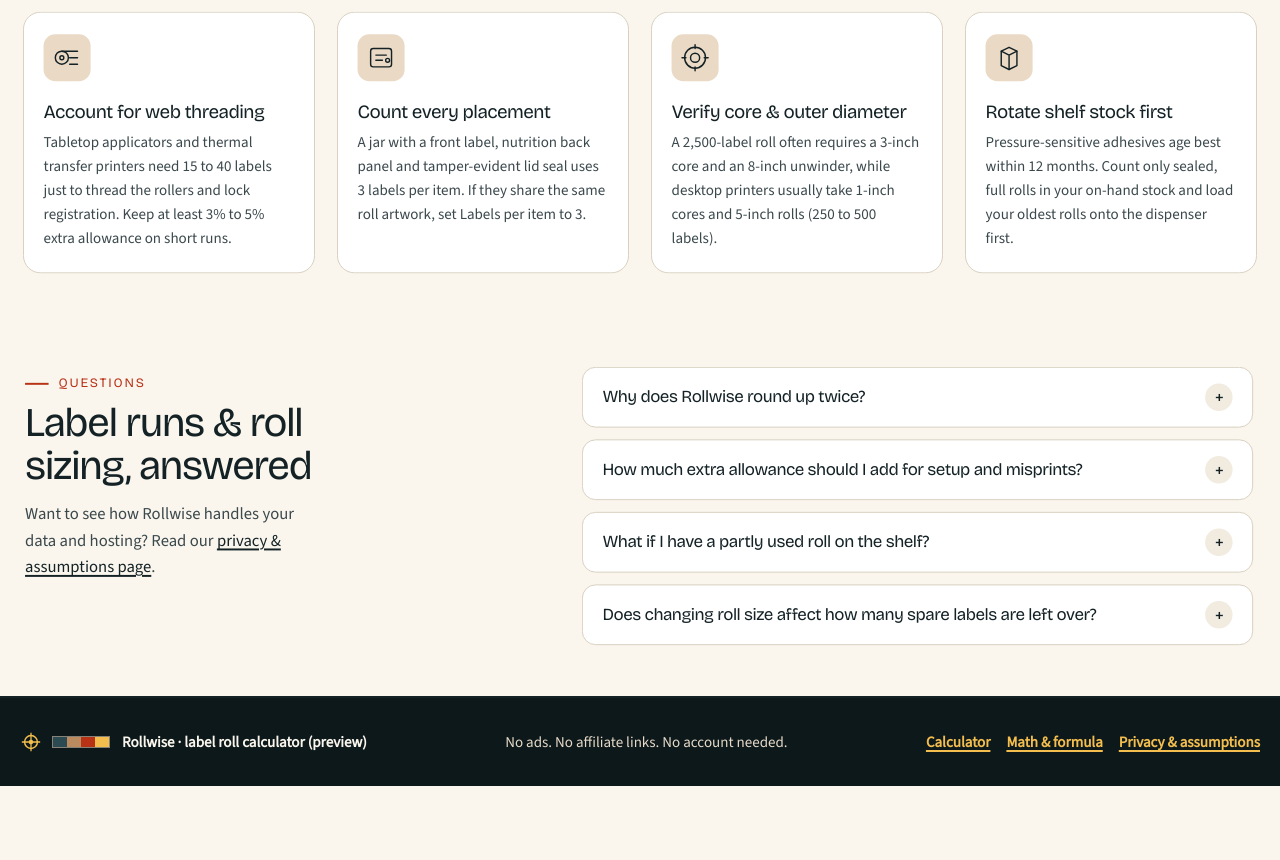
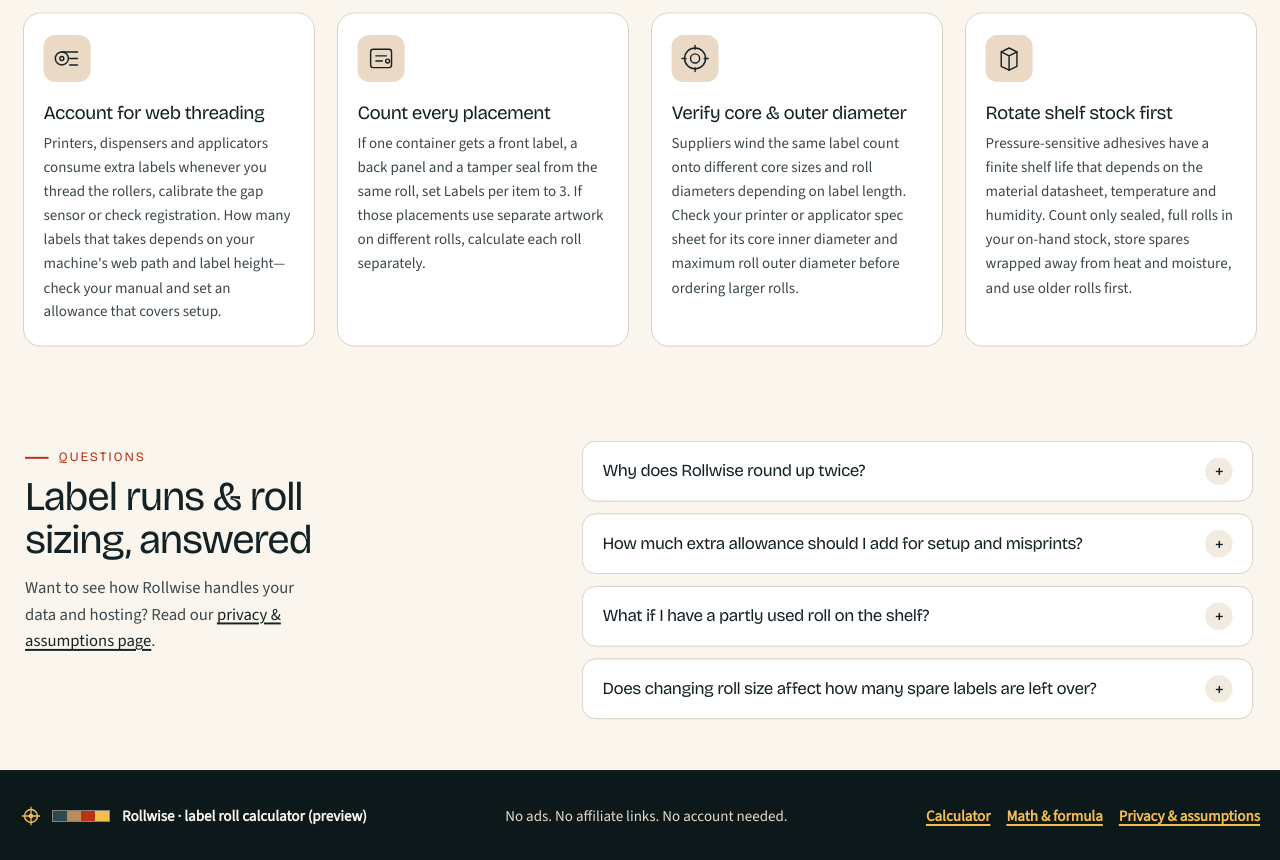
Before and after one commit to DankDude1028/Site-forge-, an Astro site in the folder packages/site-templates/label-roll-planner/: page / in a window 1280 px wide. Shown: the part 2540-3400 px from the top of the page. Before the commit the page ends 3326 px from the top, so only its background shows below. Built offline with nearby package versions, Linux system fonts and the light colour scheme; Astro itself is replaced by a stand-in of ours.

Commit message:
Remove unverified numeric rules of thumb from pressroom checklist and FAQ

```diff
--- a/packages/site-templates/label-roll-planner/src/pages/index.astro
+++ b/packages/site-templates/label-roll-planner/src/pages/index.astro
@@ -26,7 +26,7 @@ const faqs = [
   },
   {
     q: 'How much extra allowance should I add for setup and misprints?',
-    a: 'Hand-applied batches usually need 2% to 3% for crooked placement. Tabletop label dispensers and semi-automatic applicators commonly need 5% to 8% for web threading, splice leaders and registration checks.',
+    a: 'There is no single percentage for every shop. Hand-applied runs mainly lose occasional crooked or wrinkled labels, while printers and applicators also use a fixed length of label web each time you thread the rollers and align registration. On a short batch, that fixed setup strip is a larger share of the run than on a long batch—check how many labels your setup typically uses and set the allowance % to cover it.',
   },
   {
     q: 'What if I have a partly used roll on the shelf?',
@@ -34,7 +34,7 @@ const faqs = [
   },
   {
     q: 'Does changing roll size affect how many spare labels are left over?',
-    a: 'Yes. Smaller rolls (250 or 500 labels) leave fewer spare labels sitting on the shelf after a small batch, while larger rolls (1,000 or 2,500) often lower the price per label on high-volume runs. Check the live Roll Size Comparison table above to compare both.',
+    a: 'Yes. When your batch total is not an exact multiple of the roll capacity, rounding up to a whole roll leaves spare labels on the final roll. Use the Roll-Size Optimizer above to compare how different roll capacities change your order count and leftover labels—just confirm your printer or dispenser accepts the physical roll diameter.',
   },
 ];
 
@@ -456,7 +456,7 @@ const jsonLd = [
                 <path d="M16 14h24M28 24h12M28 34h12" />
               </svg>
               <h3>Account for web threading</h3>
-              <p>Tabletop applicators and thermal transfer printers need 15 to 40 labels just to thread the rollers and lock registration. Keep at least 3% to 5% extra allowance on short runs.</p>
+              <p>Printers, dispensers and applicators consume extra labels whenever you thread the rollers, calibrate the gap sensor or check registration. How many labels that takes depends on your machine's web path and label height—check your manual and set an allowance that covers setup.</p>
             </li>
             <li class="guide-card reveal">
               <svg viewBox="0 0 48 48" aria-hidden="true" focusable="false">
@@ -464,7 +464,7 @@ const jsonLd = [
                 <path d="M16 20h16M16 28h10" /><circle cx="34" cy="28" r="3" />
               </svg>
               <h3>Count every placement</h3>
-              <p>A jar with a front label, nutrition back panel and tamper-evident lid seal uses 3 labels per item. If they share the same roll artwork, set Labels per item to 3.</p>
+              <p>If one container gets a front label, a back panel and a tamper seal from the same roll, set Labels per item to 3. If those placements use separate artwork on different rolls, calculate each roll separately.</p>
             </li>
             <li class="guide-card reveal">
               <svg viewBox="0 0 48 48" aria-hidden="true" focusable="false">
@@ -472,7 +472,7 @@ const jsonLd = [
                 <path d="M24 4v6M24 38v6M4 24h6M38 24h6" />
               </svg>
               <h3>Verify core &amp; outer diameter</h3>
-              <p>A 2,500-label roll often requires a 3-inch core and an 8-inch unwinder, while desktop printers usually take 1-inch cores and 5-inch rolls (250 to 500 labels).</p>
+              <p>Suppliers wind the same label count onto different core sizes and roll diameters depending on label length. Check your printer or applicator spec sheet for its core inner diameter and maximum roll outer diameter before ordering larger rolls.</p>
             </li>
             <li class="guide-card reveal">
               <svg viewBox="0 0 48 48" aria-hidden="true" focusable="false">
@@ -480,7 +480,7 @@ const jsonLd = [
                 <path d="M12 14l12 6 12-6M24 20v22" />
               </svg>
               <h3>Rotate shelf stock first</h3>
-              <p>Pressure-sensitive adhesives age best within 12 months. Count only sealed, full rolls in your on-hand stock and load your oldest rolls onto the dispenser first.</p>
+              <p>Pressure-sensitive adhesives have a finite shelf life that depends on the material datasheet, temperature and humidity. Count only sealed, full rolls in your on-hand stock, store spares wrapped away from heat and moisture, and use older rolls first.</p>
             </li>
           </ul>
         </div>
```
